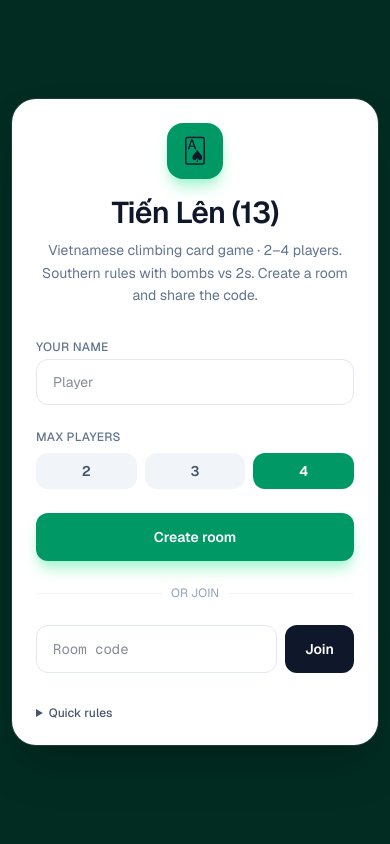
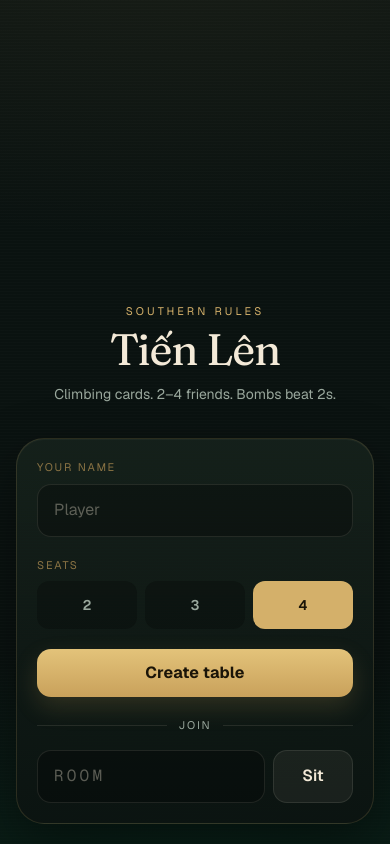
Before and after one commit to satorimaru/tienlen, a Next.js app: page / in a window 390 px wide. Built offline with nearby package versions, Linux system fonts and the light colour scheme.

Commit message:
Redesign the table for phones and reserve chat space

```diff
--- a/src/app/globals.css
+++ b/src/app/globals.css
@@ -1,14 +1,21 @@
 @import "tailwindcss";
 
 :root {
-  --background: #022c22;
-  --foreground: #ecfdf5;
+  --felt: #0a1210;
+  --felt-deep: #07100d;
+  --ivory: #f4ead8;
+  --ink: #1a1612;
+  --gold: #d4b06a;
+  --gold-dim: #8a7344;
+  --crimson: #c41e3a;
+  --mute: #9aa89d;
 }
 
 @theme inline {
-  --color-background: var(--background);
-  --color-foreground: var(--foreground);
+  --color-background: var(--felt);
+  --color-foreground: var(--ivory);
   --font-sans: var(--font-geist-sans);
+  --font-display: var(--font-display);
   --font-mono: var(--font-geist-mono);
 }
 
@@ -17,8 +24,8 @@ html {
 }
 
 body {
-  background: var(--background);
-  color: var(--foreground);
+  background: var(--felt);
+  color: var(--ivory);
   font-family: var(--font-geist-sans), system-ui, sans-serif;
   overscroll-behavior: none;
 }
@@ -30,3 +37,101 @@ button {
 button:disabled {
   cursor: not-allowed;
 }
+
+.felt-bg {
+  background-color: var(--felt);
+  background-image:
+    radial-gradient(1200px 600px at 50% -10%, rgba(212, 176, 106, 0.08), transparent 55%),
+    radial-gradient(800px 500px at 50% 110%, rgba(8, 40, 28, 0.9), transparent 60%),
+    repeating-linear-gradient(
+      0deg,
+      rgba(255, 255, 255, 0.012) 0 1px,
+      transparent 1px 3px
+    );
+}
+
+.glass-panel {
+  background: linear-gradient(
+    180deg,
+    rgba(22, 34, 28, 0.88) 0%,
+    rgba(12, 20, 17, 0.94) 100%
+  );
+  border: 1px solid rgba(212, 176, 106, 0.16);
+  box-shadow:
+    0 24px 60px rgba(0, 0, 0, 0.45),
+    inset 0 1px 0 rgba(255, 255, 255, 0.04);
+}
+
+.table-felt {
+  background:
+    radial-gradient(ellipse at 50% 40%, rgba(34, 72, 52, 0.55), transparent 62%),
+    linear-gradient(180deg, #163328 0%, #0d1c16 100%);
+  box-shadow:
+    inset 0 0 0 1px rgba(212, 176, 106, 0.14),
+    inset 0 0 48px rgba(0, 0, 0, 0.35);
+}
+
+.field {
+  width: 100%;
+  border-radius: 14px;
+  border: 1px solid rgba(244, 234, 216, 0.1);
+  background: rgba(0, 0, 0, 0.28);
+  color: var(--ivory);
+  padding: 0.85rem 1rem;
+  font-size: 1rem;
+  outline: none;
+}
+
+.field::placeholder {
+  color: rgba(244, 234, 216, 0.35);
+}
+
+.field:focus {
+  border-color: rgba(212, 176, 106, 0.55);
+  box-shadow: 0 0 0 3px rgba(212, 176, 106, 0.12);
+}
+
+.btn-gold {
+  min-height: 3rem;
+  border-radius: 14px;
+  background: linear-gradient(180deg, #e3c37a 0%, #c9a15b 100%);
+  color: #1a1408;
+  font-weight: 650;
+  letter-spacing: 0.01em;
+  box-shadow: 0 10px 24px rgba(201, 161, 91, 0.18);
+}
+
+.btn-gold:disabled {
+  opacity: 0.4;
+}
+
+.btn-ghost {
+  min-height: 3rem;
+  border-radius: 14px;
+  background: rgba(244, 234, 216, 0.06);
+  color: var(--ivory);
+  border: 1px solid rgba(244, 234, 216, 0.1);
+  font-weight: 600;
+}
+
+.btn-ghost:disabled {
+  opacity: 0.35;
+}
+
+.card-face {
+  background:
+    linear-gradient(180deg, #fffaf0 0%, #f3ead6 100%);
+  box-shadow:
+    0 8px 16px rgba(0, 0, 0, 0.28),
+    inset 0 0 0 1px rgba(90, 62, 30, 0.12);
+}
+
+.card-back {
+  background:
+    repeating-linear-gradient(
+      45deg,
+      #6b1d2a 0 6px,
+      #4a121c 6px 12px
+    );
+  box-shadow: 0 8px 16px rgba(0, 0, 0, 0.3);
+}
--- a/src/app/layout.tsx
+++ b/src/app/layout.tsx
@@ -1,5 +1,5 @@
 import type { Metadata, Viewport } from "next";
-import { Geist, Geist_Mono } from "next/font/google";
+import { Fraunces, Geist, Geist_Mono } from "next/font/google";
 import "./globals.css";
 
 const geistSans = Geist({
@@ -9,6 +9,11 @@ const geistSans = Geist({
 
 const geistMono = Geist_Mono({
   variable: "--font-geist-mono",
+  subsets: ["latin"],
+});
+
+const display = Fraunces({
+  variable: "--font-display",
   subsets: ["latin"],
 });
 
@@ -37,7 +42,7 @@ export const viewport: Viewport = {
   maximumScale: 1,
   userScalable: false,
   viewportFit: "cover",
-  themeColor: "#022c22",
+  themeColor: "#0a1210",
 };
 
 export default function RootLayout({
@@ -48,9 +53,9 @@ export default function RootLayout({
   return (
     <html
       lang="en"
-      className={`${geistSans.variable} ${geistMono.variable} h-full antialiased`}
+      className={`${geistSans.variable} ${geistMono.variable} ${display.variable} h-full antialiased`}
     >
-      <body className="flex min-h-dvh flex-col bg-gradient-to-b from-emerald-950 via-emerald-900 to-slate-950 font-sans text-slate-100">
+      <body className="felt-bg flex min-h-dvh flex-col font-sans text-[var(--ivory)]">
         {children}
       </body>
     </html>
--- a/src/app/page.tsx
+++ b/src/app/page.tsx
@@ -62,22 +62,21 @@ export default function HomePage() {
   };
 
   return (
-    <main className="mx-auto flex w-full max-w-lg flex-1 flex-col justify-center px-3 py-8 sm:px-4 sm:py-12">
-      <div className="rounded-3xl bg-white p-6 text-slate-900 shadow-2xl ring-1 ring-white/10 sm:p-8">
-        <div className="mb-8 text-center">
-          <div className="mx-auto mb-4 flex h-14 w-14 items-center justify-center rounded-2xl bg-emerald-600 text-2xl shadow-lg shadow-emerald-200">
-            🂡
-          </div>
-          <h1 className="text-3xl font-semibold tracking-tight">
-            Tiến Lên (13)
-          </h1>
-          <p className="mt-2 text-sm leading-relaxed text-slate-500">
-            Vietnamese climbing card game · 2–4 players. Southern rules with
-            bombs vs 2s. Create a room and share the code.
-          </p>
-        </div>
+    <main className="mx-auto flex w-full max-w-md flex-1 flex-col justify-end px-4 pt-[max(2rem,env(safe-area-inset-top))] pb-[max(1.25rem,env(safe-area-inset-bottom))] sm:justify-center">
+      <header className="mb-8 text-center">
+        <p className="text-[11px] uppercase tracking-[0.28em] text-[var(--gold)]">
+          Southern rules
+        </p>
+        <h1 className="mt-2 font-[family-name:var(--font-display)] text-[2.75rem] leading-none tracking-tight">
+          Tiến Lên
+        </h1>
+        <p className="mt-3 text-sm leading-relaxed text-[var(--mute)]">
+          Climbing cards. 2–4 friends. Bombs beat 2s.
+        </p>
+      </header>
 
-        <label className="mb-1 block text-xs font-medium uppercase tracking-wide text-slate-500">
+      <section className="glass-panel rounded-[1.75rem] p-5">
+        <label className="mb-2 block text-[11px] uppercase tracking-[0.16em] text-[var(--gold-dim)]">
           Your name
         </label>
         <input
@@ -85,23 +84,23 @@ export default function HomePage() {
           onChange={(e) => setNameDraft(e.target.value)}
           maxLength={24}
           placeholder="Player"
-          className="mb-6 w-full rounded-xl border border-slate-200 px-4 py-3 text-sm outline-none ring-emerald-500 focus:ring-2"
+          className="field mb-5"
         />
 
-        <label className="mb-2 block text-xs font-medium uppercase tracking-wide text-slate-500">
-          Max players
+        <label className="mb-2 block text-[11px] uppercase tracking-[0.16em] text-[var(--gold-dim)]">
+          Seats
         </label>
-        <div className="mb-6 flex gap-2">
+        <div className="mb-5 grid grid-cols-3 gap-2">
           {([2, 3, 4] as const).map((n) => (
             <button
               key={n}
               type="button"
               onClick={() => setMaxPlayers(n)}
               className={[
-                "flex-1 rounded-xl py-2 text-sm font-semibold transition",
+                "min-h-12 rounded-xl text-sm font-semibold",
                 maxPlayers === n
-                  ? "bg-emerald-600 text-white"
-                  : "bg-slate-100 text-slate-600 hover:bg-slate-200",
+                  ? "bg-[var(--gold)] text-[#1a1408]"
+                  : "bg-black/25 text-[var(--mute)]",
               ].join(" ")}
             >
               {n}
@@ -113,26 +112,23 @@ export default function HomePage() {
           type="button"
           disabled={creating}
           onClick={() => void createRoom()}
-          className="mb-6 min-h-12 w-full rounded-xl bg-emerald-600 text-sm font-semibold text-white shadow-lg shadow-emerald-200 touch-manipulation hover:bg-emerald-500 disabled:opacity-50"
+          className="btn-gold mb-5 w-full touch-manipulation"
         >
-          {creating ? "Creating…" : "Create room"}
+          {creating ? "Opening table…" : "Create table"}
         </button>
 
-        <div className="relative mb-6">
-          <div className="absolute inset-0 flex items-center">
-            <div className="w-full border-t border-slate-100" />
-          </div>
-          <div className="relative flex justify-center text-xs uppercase">
-            <span className="bg-white px-2 text-slate-400">or join</span>
-          </div>
+        <div className="mb-4 flex items-center gap-3 text-[11px] uppercase tracking-[0.16em] text-[var(--mute)]">
+          <span className="h-px flex-1 bg-[rgba(244,234,216,0.1)]" />
+          Join
+          <span className="h-px flex-1 bg-[rgba(244,234,216,0.1)]" />
         </div>
 
         <div className="flex gap-2">
           <input
             value={joinCode}
             onChange={(e) => setJoinCode(e.target.value.toUpperCase())}
-            placeholder="Room code"
-            className="min-w-0 flex-1 rounded-xl border border-slate-200 px-4 py-3 font-mono text-sm outline-none ring-emerald-500 focus:ring-2"
+            placeholder="ROOM"
+            className="field min-w-0 flex-1 font-mono tracking-[0.2em]"
             onKeyDown={(e) => {
               if (e.key === "Enter") void joinRoom();
             }}
@@ -141,36 +137,18 @@ export default function HomePage() {
             type="button"
             disabled={joining}
             onClick={() => void joinRoom()}
-            className="min-h-12 shrink-0 rounded-xl bg-slate-900 px-5 text-sm font-semibold text-white touch-manipulation hover:bg-slate-800 disabled:opacity-50"
+            className="btn-ghost min-w-20 touch-manipulation px-4"
           >
-            {joining ? "…" : "Join"}
+            {joining ? "…" : "Sit"}
           </button>
         </div>
 
         {error && (
-          <p className="mt-4 rounded-xl bg-red-50 px-3 py-2 text-sm text-red-700">
+          <p className="mt-4 rounded-xl bg-[rgba(196,30,58,0.12)] px-3 py-2 text-sm text-[#f0b4bd]">
             {error}
           </p>
         )}
-
-        <details className="mt-8 text-left text-xs text-slate-500">
-          <summary className="cursor-pointer font-medium text-slate-600">
-            Quick rules
-          </summary>
-          <ul className="mt-2 list-disc space-y-1 pl-4 leading-relaxed">
-            <li>Rank: 3 low → 2 high · Suit: ♠ &lt; ♣ &lt; ♦ &lt; ♥</li>
-            <li>
-              Combos: single, pair, triple, four-of-a-kind, sequence (≥3),
-              double sequence (≥3 pairs)
-            </li>
-            <li>Beat the pile with the same shape, higher rank — or pass</li>
-            <li>Four-of-a-kind or triple pairs beat a single 2</li>
-            <li>
-              First lead is the lowest card in play (3♠, else 3♣, else 3♦, …)
-            </li>
-          </ul>
-        </details>
-      </div>
+      </section>
     </main>
   );
 }
--- a/src/components/CardView.tsx
+++ b/src/components/CardView.tsx
@@ -7,13 +7,6 @@ const SUIT_SYMBOL: Record<Card["suit"], string> = {
   C: "♣",
   D: "♦",
   H: "♥",
-};
-
-const SUIT_COLOR: Record<Card["suit"], string> = {
-  S: "text-slate-900",
-  C: "text-slate-900",
-  D: "text-red-600",
-  H: "text-red-600",
 };
 
 interface CardViewProps {
@@ -26,9 +19,9 @@ interface CardViewProps {
 }
 
 const sizeClass = {
-  sm: "h-12 w-9 text-[10px]",
-  md: "h-16 w-12 text-xs sm:h-20 sm:w-14 sm:text-sm",
-  hand: "h-[4.6rem] w-[3.25rem] text-xs",
+  sm: "h-11 w-8 text-[10px]",
+  md: "h-[4.4rem] w-12 text-xs",
+  hand: "h-[5.1rem] w-[3.45rem] text-[13px]",
 };
 
 export function CardView({
@@ -42,13 +35,14 @@ export function CardView({
   if (faceDown) {
     return (
       <div
-        className={`${sizeClass[size]} rounded-lg border-2 border-indigo-800 bg-gradient-to-br from-indigo-600 to-indigo-900 shadow-md`}
+        className={`${sizeClass[size]} card-back rounded-[0.55rem] border border-[#3a0d16]`}
         aria-hidden
       />
     );
   }
 
-  const color = SUIT_COLOR[card.suit];
+  const red = card.suit === "D" || card.suit === "H";
+  const ink = red ? "text-[#c41e3a]" : "text-[#1a1612]";
   const symbol = SUIT_SYMBOL[card.suit];
   const interactive = Boolean(onClick) && !disabled;
 
@@ -59,20 +53,18 @@ export function CardView({
       onClick={onClick}
       className={[
         sizeClass[size],
-        "relative flex flex-col items-center justify-between rounded-lg border bg-white px-1 py-1 shadow-md",
+        "card-face relative flex flex-col items-center justify-between rounded-[0.55rem] px-[0.28rem] py-[0.22rem]",
         "select-none font-semibold touch-manipulation",
-        color,
-        selected
-          ? "-translate-y-3 border-amber-400 shadow-lg ring-2 ring-amber-300"
-          : "border-slate-200",
+        ink,
+        selected ? "-translate-y-3 ring-2 ring-[var(--gold)]" : "",
         interactive ? "active:brightness-95" : "cursor-default",
-        disabled ? "opacity-50" : "",
+        disabled ? "opacity-45" : "",
       ].join(" ")}
       aria-pressed={selected}
       aria-label={formatCard(card)}
     >
       <span className="self-start leading-none">{card.rank}</span>
-      <span className="text-base leading-none sm:text-lg">{symbol}</span>
+      <span className="text-[1.15em] leading-none">{symbol}</span>
       <span className="self-end rotate-180 leading-none">{card.rank}</span>
     </button>
   );
```
Also changed, not shown: src/app/game/[roomId]/page.tsx (+11 -10 lines), src/components/ChatSheet.tsx (added, +58 -0 lines), src/components/GameTable.tsx (+28 -27 lines), src/components/Lobby.tsx (+56 -52 lines), src/components/MultiplayerGame.tsx (+24 -10 lines), src/components/ResultModal.tsx (+21 -14 lines).
